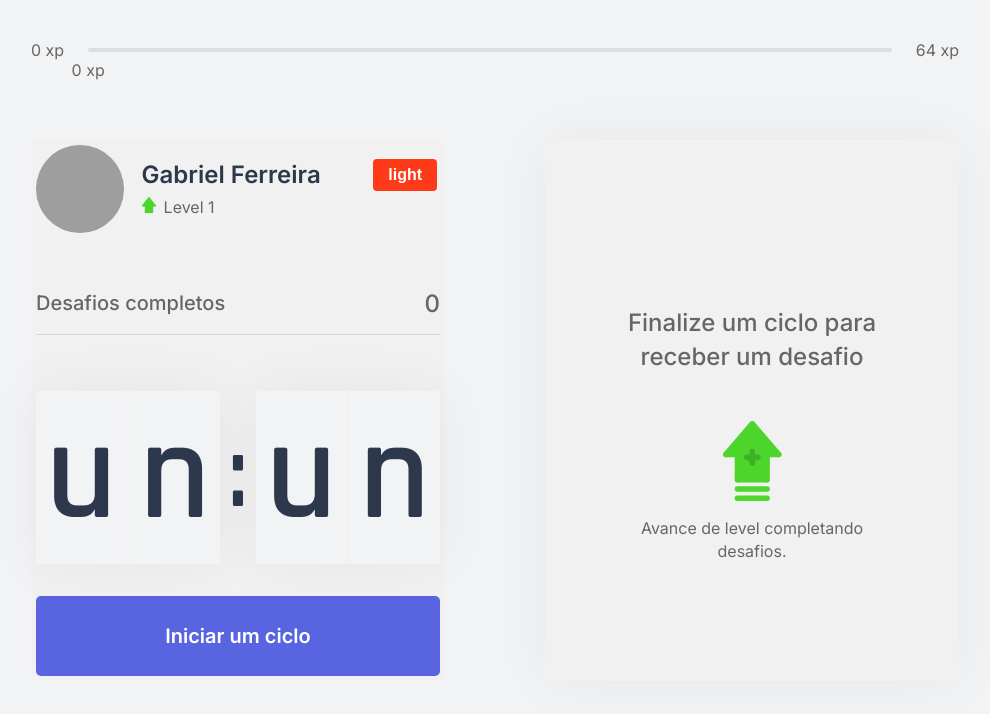
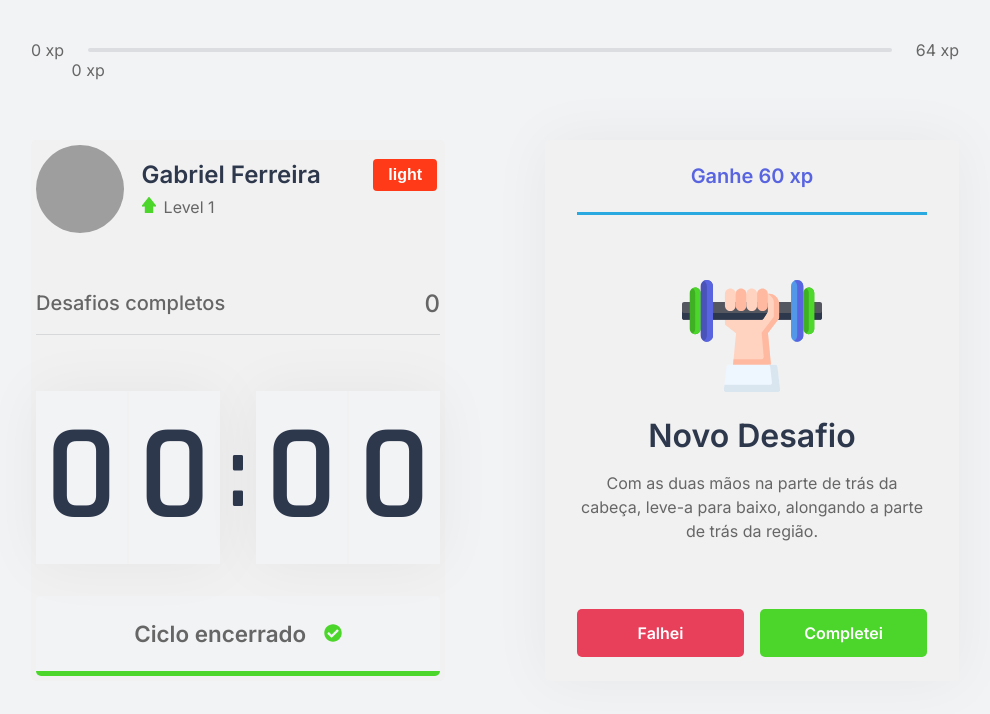
Before and after one commit to gabrielitba/Moveit, a Next.js app: page / in a window 1280 px wide. Both pictures are taken after a click on the button "Iniciar um ciclo". Shown: the top 714 px of the page, without its empty margins (145-1135 px from the left). Built offline with nearby package versions, Linux system fonts and the light colour scheme; grey boxes are pictures that could not be loaded.

Commit message:
feat: reset state ao finalizar ou falhar tarefa

```diff
--- a/src/components/ChallengeBox/index.tsx
+++ b/src/components/ChallengeBox/index.tsx
@@ -1,6 +1,7 @@
-import { useContext } from 'react';
+import { useContext, useCallback } from 'react';
 
 import { ChallengesContext } from '../../hooks/challenges';
+import { CountdownContext } from '../../hooks/countdown';
 
 import * as S from './styles';
 
@@ -10,6 +11,18 @@
     handleResetChallenge,
     handleCompletedChallenge,
   } = useContext(ChallengesContext);
+
+  const { resetCountdown } = useContext(CountdownContext);
+
+  const handleChallengeSucceeded = useCallback(() => {
+    handleCompletedChallenge();
+    resetCountdown();
+  }, [handleCompletedChallenge, resetCountdown]);
+
+  const handleChallengeFailed = useCallback(() => {
+    handleResetChallenge();
+    resetCountdown();
+  }, [handleResetChallenge, resetCountdown]);
 
   return (
     <S.Container>
@@ -27,10 +40,10 @@
           </main>
 
           <footer>
-            <button onClick={handleResetChallenge} type="button">
+            <button onClick={handleChallengeFailed} type="button">
               Falhei
             </button>
-            <button onClick={handleCompletedChallenge} type="button">
+            <button onClick={handleChallengeSucceeded} type="button">
               Completei
             </button>
           </footer>
--- a/src/hooks/countdown.tsx
+++ b/src/hooks/countdown.tsx
@@ -34,7 +34,7 @@
 export const CountdownProvider = ({ children }: CountdownProviderProps) => {
   const { handleNewChallenge } = useContext(ChallengesContext);
 
-  const [time, setTime] = useState(3);
+  const [time, setTime] = useState(INITIAL_TIMER);
 
   const [isActive, setIsActive] = useState(false);
   const [hasFinished, setHasFinished] = useState(false);
@@ -51,7 +51,8 @@
   const resetCountdown = useCallback(() => {
     clearTimeout(countDownTimeout.current);
     setIsActive(false);
-    setTime(25 * 60);
+    setHasFinished(false);
+    setTime(INITIAL_TIMER);
   }, []);
 
   useEffect(() => {
```
Also changed, not shown: src/hooks/index.tsx (+5 -2 lines).
